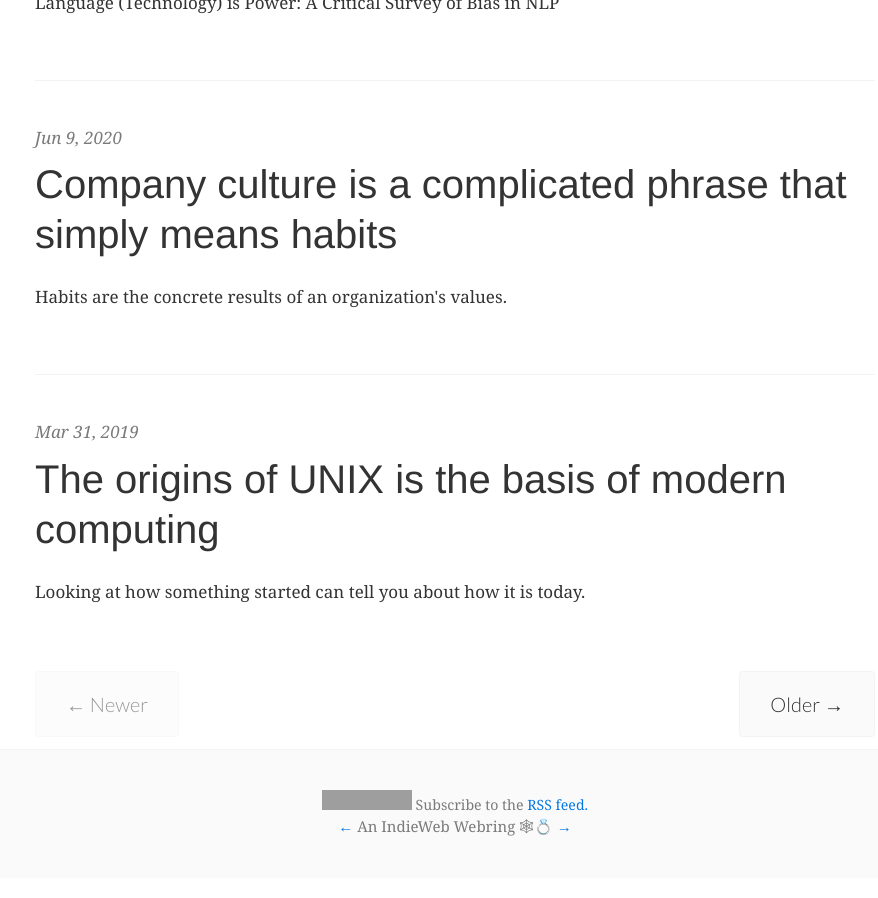
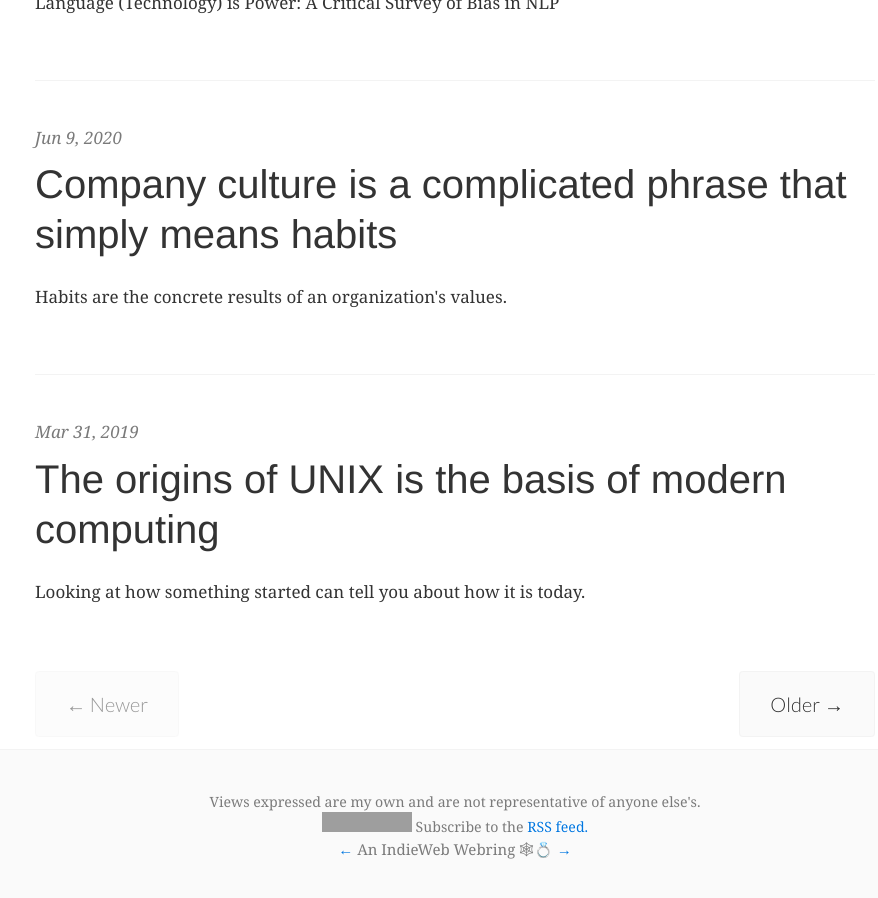
Before and after one commit to premgane/premgane.github.io, a Jekyll site: the page built from index.html, in a window 1280 px wide and 900 px high, scrolled down 2288 px. Shown: the whole window, without its empty margins (185-1063 px from the left). Built offline with Jekyll 4.4.1, drawn with Linux system fonts in a browser that asks for light colours; the list of posts is cut into pages by our own code; grey boxes are pictures that could not be loaded.

Commit message:
Update footer, not sure if necessary

```diff
--- a/_includes/footer.html
+++ b/_includes/footer.html
@@ -1,6 +1,8 @@
 <footer class="center">
   <div class="measure">
     <small>
+      Views expressed are my own and are not representative of anyone else's.
+      <br />
       <a rel="license" href="http://creativecommons.org/licenses/by-nc-sa/4.0/"><img alt="Creative Commons License" style="border-width:0" src="https://i.creativecommons.org/l/by-nc-sa/4.0/80x15.png" /></a> Subscribe to the <a href="/feed.xml">RSS feed.</a>
     </small>
     <br />
```
Also changed, not shown: 1 other file.
